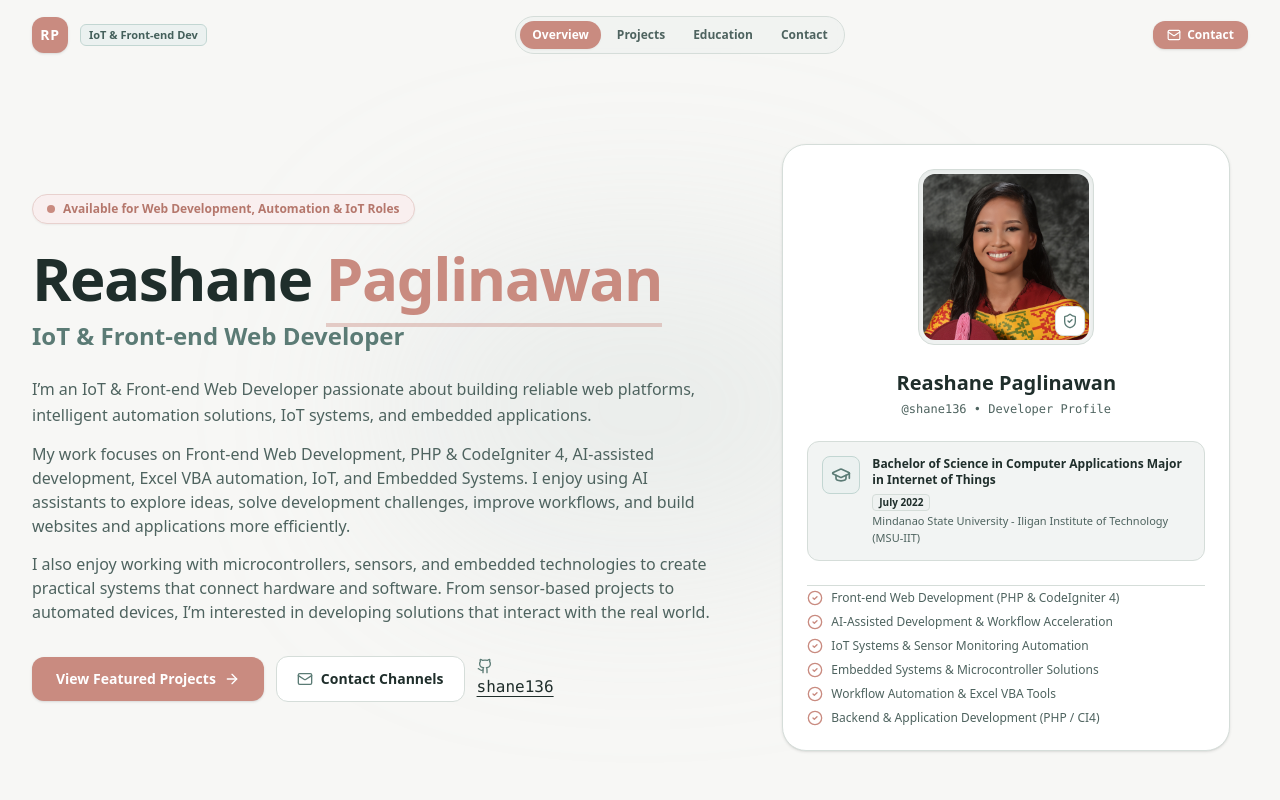
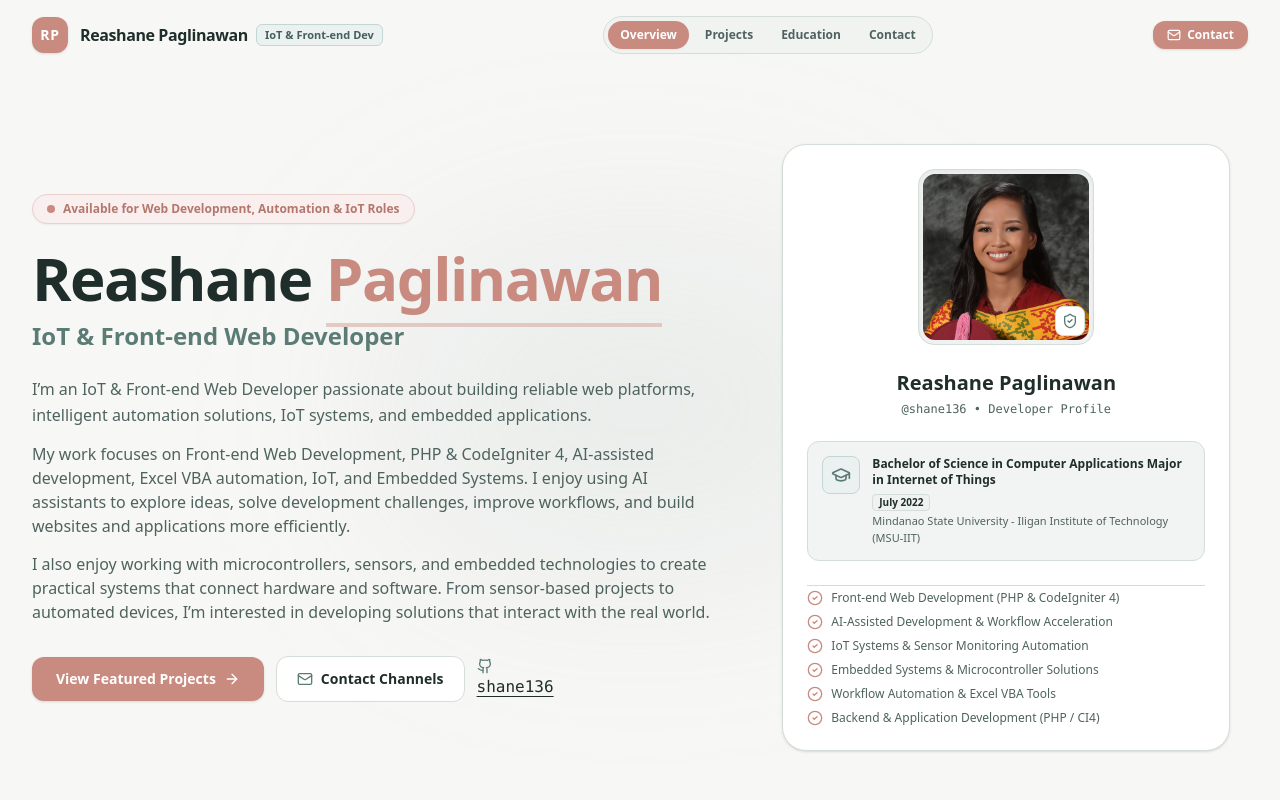
Before and after one commit to shane136/reashane-paglinawan, a React (Vite) app: page / in a window 1280 px wide. Shown: the top 800 px of the page. Built offline with nearby package versions, Linux system fonts and the light colour scheme.

Commit message:
Update Header.tsx

```diff
--- a/src/components/Header.tsx
+++ b/src/components/Header.tsx
@@ -59,11 +59,11 @@ export const Header: React.FC<HeaderProps> = ({
             </div>
             <div>
               <div className="flex items-center gap-2">
-                {/* <span
+                <span
                   className={`font-bold text-base tracking-tight ${s.text}`}
                 >
                   {USER_PROFILE.name}
-                </span> */}
+                </span>
                 <span
                   className={`hidden sm:inline-flex items-center px-2 py-0.5 rounded-md text-[11px] font-medium border ${s.badgeTeal}`}
                 >
```
